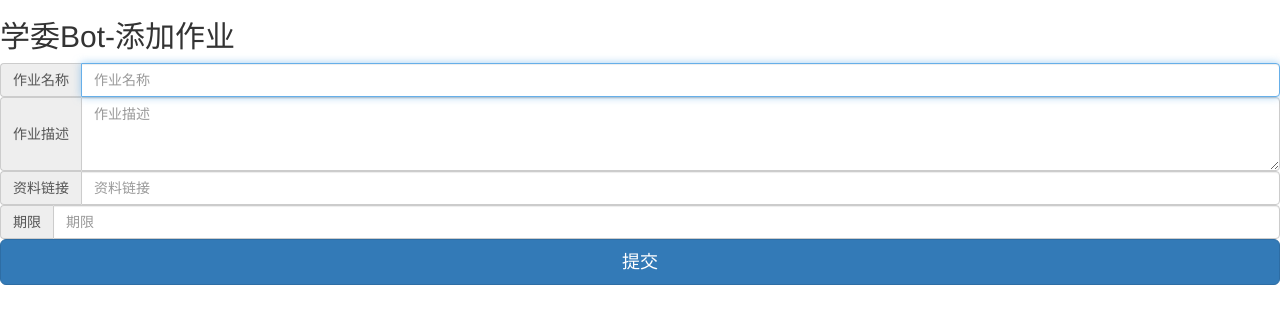
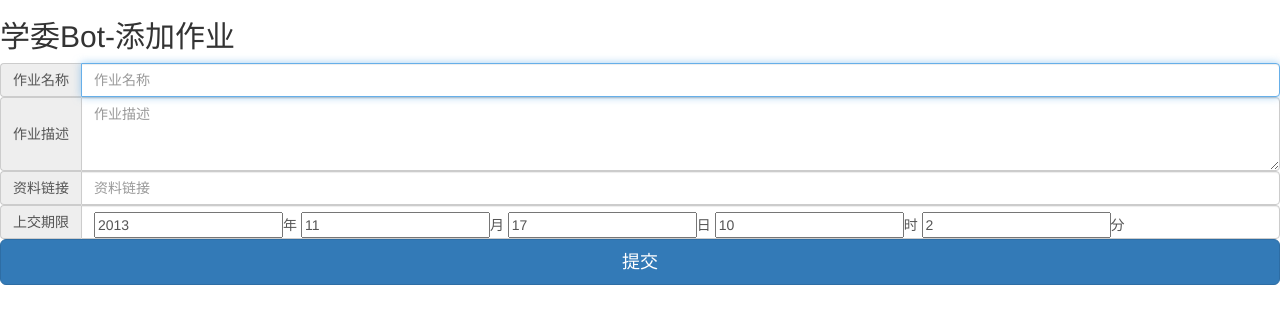
Before and after one commit to Madhouse42/inchobot, a Flask app: page /addAssignment in a window 1280 px wide. Shown: the part 52-376 px from the top of the page. Run offline with Flask 2, Linux system fonts and the light colour scheme; the visitor is signed in with stand-in values (Sample User, id 1); data comes from the database, SQL or seed files in the repository; data that the repository does not hold is empty; parts of the project's set-up code (start-up, migrations or seed data) failed here and were passed over; some libraries are stand-ins or nearby versions.

Commit message:
can input date now

```diff
--- a/ibot/inchobot.py
+++ b/ibot/inchobot.py
@@ -215,14 +215,24 @@ def addAssignment():
         return redirect('/')
 
     if request.method == 'GET':
-        return render_template('addAssignment.html', global_user=global_user, assignments=asses)
+        today = datetime.datetime.today()
+        msg = {'year': today.year, 'month': today.month, 'day': today.day, 'hour': today.hour, 'minute': today.minute}
+        return render_template('addAssignment.html', global_user=global_user, assignments=asses, msg=msg)
 
     # insert assignment into database here
     name = request.form.get('name')
     description = request.form.get('description')
     file_url = request.form.get('fileURL')
-    deadline = request.form.get('deadline')
-    deadline = datetime.datetime.today()  # TODO
+    try:
+        year = int(request.form.get('year'))
+        month =int(request.form.get('month'))
+        day = int(request.form.get('day'))
+        hour = int(request.form.get('hour'))
+        minute = int(request.form.get('minute'))
+        deadline = datetime.datetime(year, month, day, hour, minute)
+    except ValueError:
+        err = u'日期填写错误，请检查'
+        return render_template('addAssignment.html', global_user=global_user, assignments=asses, msg=request.form, err=err)
     new_ass = Assignment(name, global_user._id, file_url, description, deadline, datetime.datetime.today())
     db.session.add(new_ass)
     db.session.commit()
@@ -280,18 +290,30 @@ def update_assignment(_id):
     if ass.user != global_user:
         return redirect(url_for(home_page))
     if request.method == 'GET':
-        msg = {'description': ass.descriptions, 'name': ass.name, 'fileURL': ass.files_url, 'deadline': ass.deadline}
+        msg = {'description': ass.descriptions, 'name': ass.name, 'fileURL': ass.files_url,
+               'year': ass.deadline.year, 'day': ass.deadline.day, 'month': ass.deadline.month,
+               'hour': ass.deadline.hour, 'minute': ass.deadline.minute}
         return render_template('update_assignment.html', global_user=global_user, msg=msg)
     name = request.form.get('name')
     description = request.form.get('description')
     file_url = request.form.get('fileURL')
-    deadline = request.form.get('deadline')
-    deadline = datetime.datetime.today()  # TODO
+
+    try:
+        year = int(request.form.get('year'))
+        month =int(request.form.get('month'))
+        day = int(request.form.get('day'))
+        hour = int(request.form.get('hour'))
+        minute = int(request.form.get('minute'))
+        deadline = datetime.datetime(year, month, day, hour, minute)
+    except ValueError:
+        err = u'日期填写错误，请检查'
+        return render_template('update_assignment.html', global_user=global_user, msg=request.form, err=err)
+
     password = request.form.get('password')
     if password != global_user.password:
         err = u"密码输入错误"
         return render_template('update_assignment.html', global_user=global_user, err=err, msg=request.form)
-    #Assignment.query.filter(Assignment._id == _id).update({'name': name, 'descriptions': description, 'files_url': file_url, 'deadline': deadline})
+
     ass = Assignment.query.filter(Assignment._id == _id)
     ass.update({'name': name, 'descriptions': description, 'files_url': file_url, 'deadline': deadline})
 
--- a/ibot/templates/addAssignment.html
+++ b/ibot/templates/addAssignment.html
@@ -11,19 +11,47 @@
     {% endif %}
     <div class="input-group">
         <span class="input-group-addon">作业名称</span>
-                <input name="name" {% if msg %}value="{{ msg.name }}" {% endif %}type="text" class="form-control" placeholder="作业名称" required autofocus>
+        <input name="name" {% if msg %}value="{{ msg.get('name', '') }}" {% endif %}type="text" class="form-control" placeholder="作业名称" required autofocus>
     </div>
     <div class="input-group">
         <span class="input-group-addon">作业描述</span>
-                <textarea class="form-control" rows="3" name="description" type="text" placeholder="作业描述">{% if msg %}{{ msg.description }}{% endif %}</textarea>
+        <textarea class="form-control" rows="3" name="description" type="text" placeholder="作业描述">{% if msg %}{{ msg.get('description', '') }}{% endif %}</textarea>
     </div>
     <div class="input-group">
         <span class="input-group-addon">资料链接</span>
-                <input name="fileURL" {% if msg %}value="{{ msg.fileURL }}" {% endif %}type="text" class="form-control" placeholder="资料链接">
+        <input name="fileURL" {% if msg %}value="{{ msg.get('fileURL', '') }}" {% endif %}type="text" class="form-control" placeholder="资料链接">
     </div>
     <div class="input-group">
-                <span class="input-group-addon">期限</span>
-                <input name="deadline" {% if msg %}value="{{ msg.deadline }}" {% endif %}type="text" class="form-control" placeholder="期限" required>
+        <span class="input-group-addon">上交期限</span>
+            <div class="form-control">
+                <input name="year" {% if msg %}value="{{ msg.get('year', '') }}" {% endif %}type="text">年
+                <input name="month" {% if msg %}value="{{ msg.get('month', '') }}" {% endif %}type="text">月
+                <input name="day" {% if msg %}value="{{ msg.get('day', '') }}" {% endif %}type="text">日
+                <input name="hour" {% if msg %}value="{{ msg.get('hour', '') }}" {% endif %}type="text">时
+                <input name="minute" {% if msg %}value="{{ msg.get('minute', '') }}" {% endif %}type="text">分
+                <!--div class="col-lg-6">
+                    <div class="input-group">
+                        <input type="text" class="form-control">
+                        <span class="input-group-addon">
+                            年
+                        </span>
+                    </div><!-- /input-group -->
+                <!--/div><!-- /.col-lg-6 -->
+                    <!--div class="input-group">
+                        <input type="text" class="form-control">
+                        <span class="input-group-addon">
+                            月
+                        </span>
+                    </div><!-- /input-group -->
+                <!--div class="col-lg-6">
+                    <div class="input-group">
+                        <input type="text" class="form-control">
+                        <span class="input-group-addon">
+                             日
+                        </span>
+                    </div><!-- /input-group -->
+                <!--/div><!-- /.col-lg-6 -->
+            </div>
     </div>
     <button class="btn btn-lg btn-primary btn-block" type="submit">提交</button>
 </form>
--- a/ibot/templates/signIn.html
+++ b/ibot/templates/signIn.html
@@ -17,12 +17,12 @@
             {% endif %}
             <input name="studentID"
                    {% if msg %}
-                   value="{{ msg.get("studentID") }}"
+                   value="{{ msg.get("studentID", '') }}"
                    {% endif %}
                    type="text" class="form-control" placeholder="user name" required autofocus>
             <input name="password"
                    {% if msg %}
-                   value="{{ msg.get("password") }}"
+                   value="{{ msg.get("password", '') }}"
                    {% endif %}
                    type="password" class="form-control" placeholder="Password" required>
             <button class="btn btn-lg btn-primary btn-block" type="submit">Sign in</button>
```
Also changed, not shown: ibot/templates/signUp.html (+4 -4 lines), ibot/templates/update_assignment.html (+12 -7 lines), ibot/templates/update_user_data.html (+4 -4 lines). Lines whose indentation alone changed are shown as unchanged.
